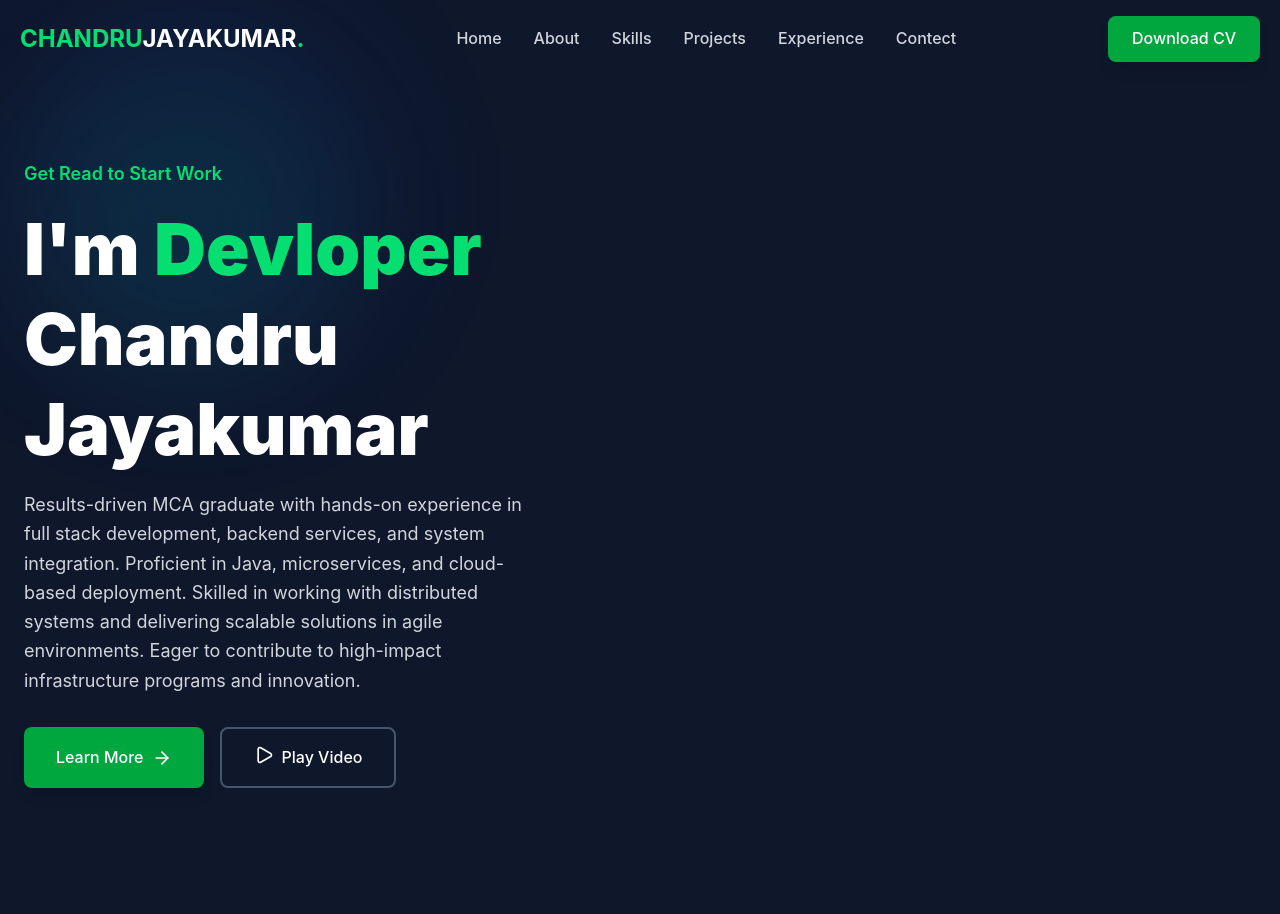
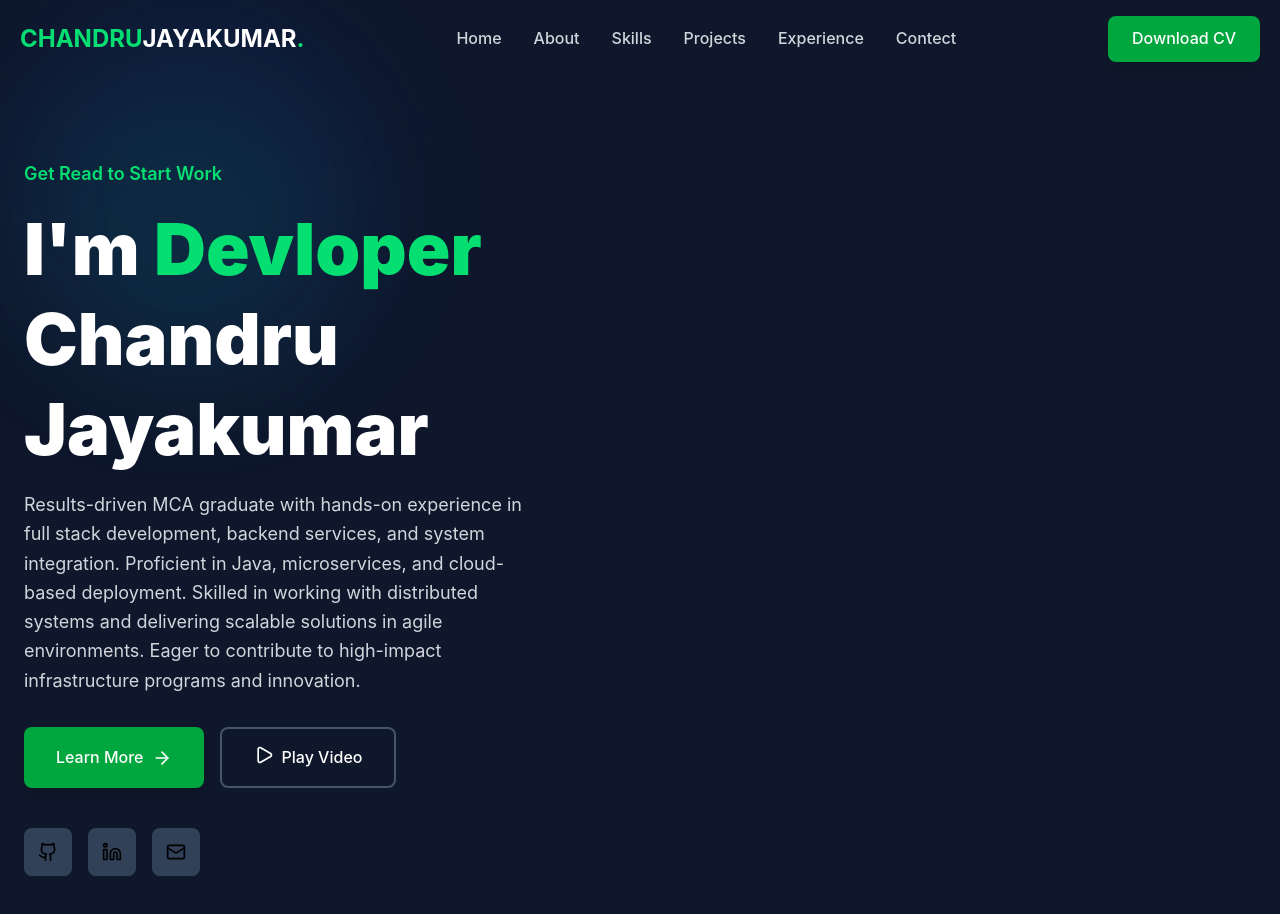
Before and after one commit to chandrujayakumar/Portfolio, a React (Vite) app in the folder Portfolio/: page / in a window 1280 px wide. Shown: the top 914 px of the page. Before the commit the page ends 868 px from the top, so only its background shows below. Built offline with nearby package versions, Linux system fonts and the light colour scheme.

Commit message:
Adding Social Icons to Home

```diff
--- a/Portfolio/index.html
+++ b/Portfolio/index.html
@@ -5,7 +5,7 @@
     <link rel="icon" type="image/svg+xml" href="/vite.svg" />
     <meta name="viewport" content="width=device-width, initial-scale=1.0" />
     <link href="/src/index.css" rel="stylesheet">
-    <title>Portfolio</title>
+    <title>Chandru J</title>
   </head>
   <body>
     <div id="root"></div>
--- a/Portfolio/src/compounents/Hero.jsx
+++ b/Portfolio/src/compounents/Hero.jsx
@@ -1,4 +1,4 @@
-import { ArrowRight, Play } from 'lucide-react'
+import { ArrowRight, Github, Linkedin, Mail, Play } from 'lucide-react'
 import React from 'react'
 
 function Hero() {
@@ -57,7 +57,31 @@ function Hero() {
                                 <Play className="w-5 h-5" /> Play Video
                             </button>
                         </div>
+                        {/* Social Icons to Home  */}
+                        <div className='flex gap-4 pt-6 transition-all duration-100 delay-800'>
+                            <a
+                            href="https://github.com/chandrujayakumar"
+                            className='w-12 h-12 bg-slate-700 rounded-lg flex items-center
+                            justify-center hover:bg-green-600 hover:text-white transition-all
+                            duration-300 group hover:scale-110 hover:rotate-6'>
+                                <Github className='w-5 h-5' />
+                            </a>
+                            <a href="https://www.linkedin.com/in/chandrujayakumar/"
+                            className='w-12 h-12 bg-slate-700 rounded-lg flex items-center
+                            justify-center hover:bg-green-600 hover:text-white transition-all
+                            duration-300 group hover:scale-110 hover:rotate-6'>
+                                <Linkedin className='w-5 h-5' />
+                            </a>
+                            <a href="https://mail.google.com/mail/?view=cm&fs=1&to=chandrujayakumar987@gmail.com"
+                            target="_blank"
+                            rel="noopener noreferrer"
+                            className='w-12 h-12 bg-slate-700 rounded-lg flex items-center
+                            justify-center hover:bg-green-600 hover:text-white transition-all
+                            duration-300 group hover:scale-110 hover:rotate-6'>
+                                <Mail className='w-5 h-5' />
+                            </a>
 
+                        </div>
 
                     </div>
 
```
